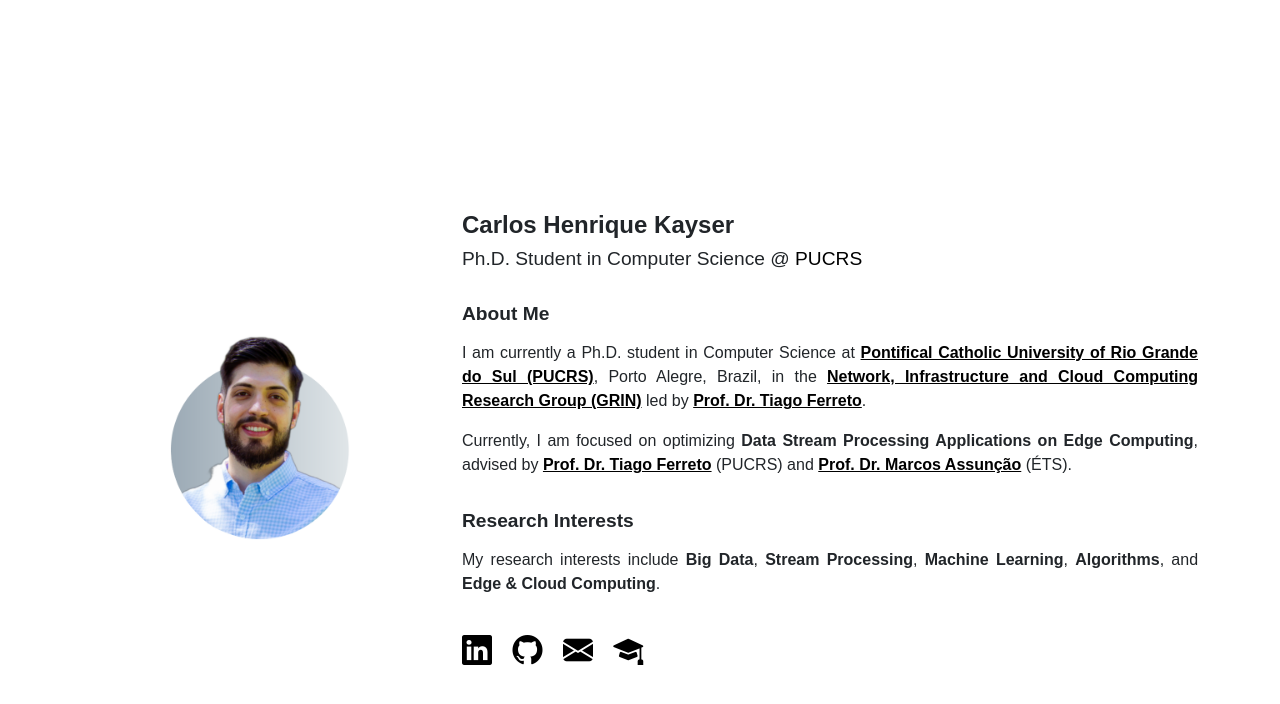
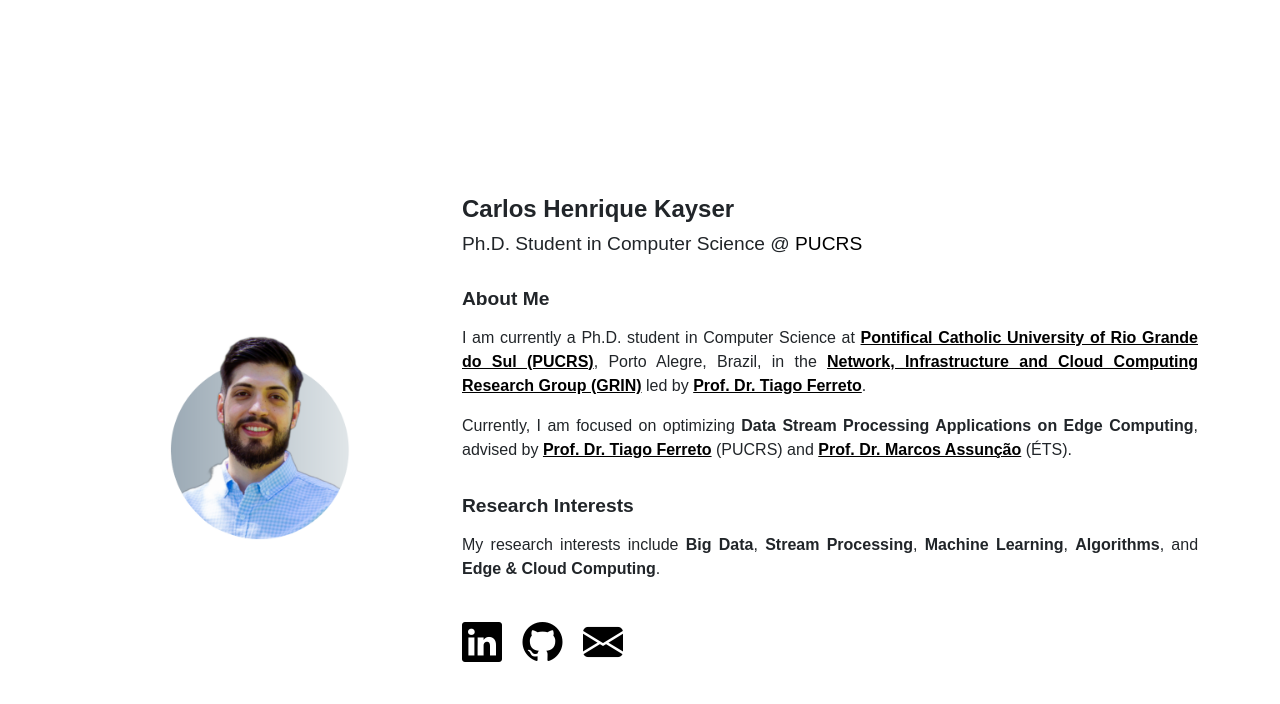
Before and after one commit to carloshkayser/carloshkayser.github.io, a Jekyll site: the page built from index.html, in a window 1280 px wide. Shown: the top 704 px of the page. Built offline with Jekyll 4.4.1, drawn with Linux system fonts in a browser that asks for light colours; some web fonts are replaced; a style sheet for code colours, icons or effects is not loaded.

Commit message:
Update .gitignore and head.html, and modify social icons

```diff
--- a/_includes/head.html
+++ b/_includes/head.html
@@ -4,10 +4,12 @@
   <meta name="viewport" content="width=device-width, initial-scale=1.0" />
 
   <link rel="stylesheet" href="{{ "/assets/css/styles.css" | relative_url }}">
-  <link rel="icon" href="assets/img/favicon.ico" />
+  <!-- <link rel="icon" href="assets/img/favicon.svg" /> -->
+
 
   <link rel="preconnect" href="https://fonts.gstatic.com">
   <link href="https://fonts.googleapis.com/css2?family=Google+Sans:wght@400;700&display=swap" rel="stylesheet">
+  <link rel="stylesheet" href="https://cdn.jsdelivr.net/gh/jpswalsh/academicons@1/css/academicons.min.css">
 
   <title>
     {% if page.title %}
--- a/_sass/index.scss
+++ b/_sass/index.scss
@@ -43,10 +43,10 @@
 
 #social {
   margin-top: 1rem;
-  margin-bottom: 1rem;
+  margin-bottom: 2rem;
 
   i {
-    font-size: 30px;
+    font-size: 40px;
     margin-left: 0; // Remove left space
     margin-right: 0; // Remove left space
     margin-right: 1rem;
--- a/index.html
+++ b/index.html
@@ -55,17 +55,15 @@
         </div>
 
         <!-- Social Icons -->
+        <!-- https://jpswalsh.github.io/academicons/ -->
         <div id="social">
           <a href="https://www.linkedin.com/in/carloshkayser/" target="_blank"><i class="bi bi-linkedin"></i></a>
           <a href="https://www.github.com/carloshkayser/" target="_blank"><i class="bi bi-github"></i></a>
           <a href="mailto:carlos.kayser@edu.pucrs.br" target="_blank"><i class="bi bi-envelope-fill"></i></a>
-          <a href="https://scholar.google.com.br/citations?hl=en&user=XOpUgdgAAAAJ&view_op=list_works&sortby=pubdate"
-            target="_blank"><i class="bi bi-mortarboard-fill"></i></a>
-
-          <!-- https://jpswalsh.github.io/academicons/ -->
-          <!-- <a href="https://dblp.org/pid/309/0238.html" title="DBLP"><i class="ai ai-dblp fa-1x"></i></a> -->
-          <!-- <a href="https://orcid.org/0000-0001-5459-2134" class="ai"> -->
-          <!-- <a href="lattes" class="ai"> -->
+          <a href="https://scholar.google.com.br/citations?hl=en&user=XOpUgdgAAAAJ&view_op=list_works&sortby=pubdate" target="_blank"><i class="ai ai-google-scholar"></i></a>
+          <a href="https://orcid.org/0000-0001-5459-2134" target="_blank"><i class="ai ai-orcid"></i></a>
+          <a href="http://lattes.cnpq.br/2736682156708034" target="_blank"><i class="ai ai-lattes"></i></a>
+          <a href="https://dblp.org/pid/309/0238.html" title="DBLP"><i class="ai ai-dblp fa-1x"></i></a>
         </div>
 
       </div>
```
Also changed, not shown: 1 other file.
